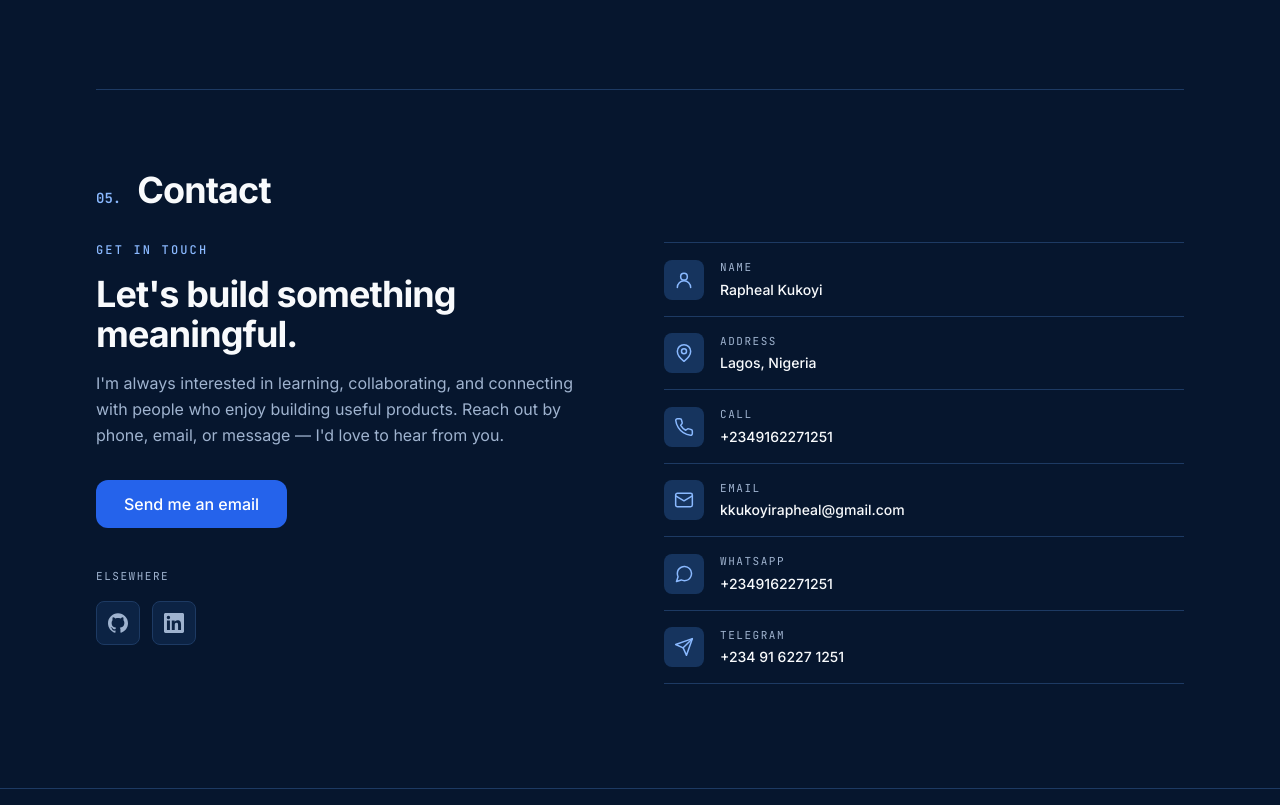
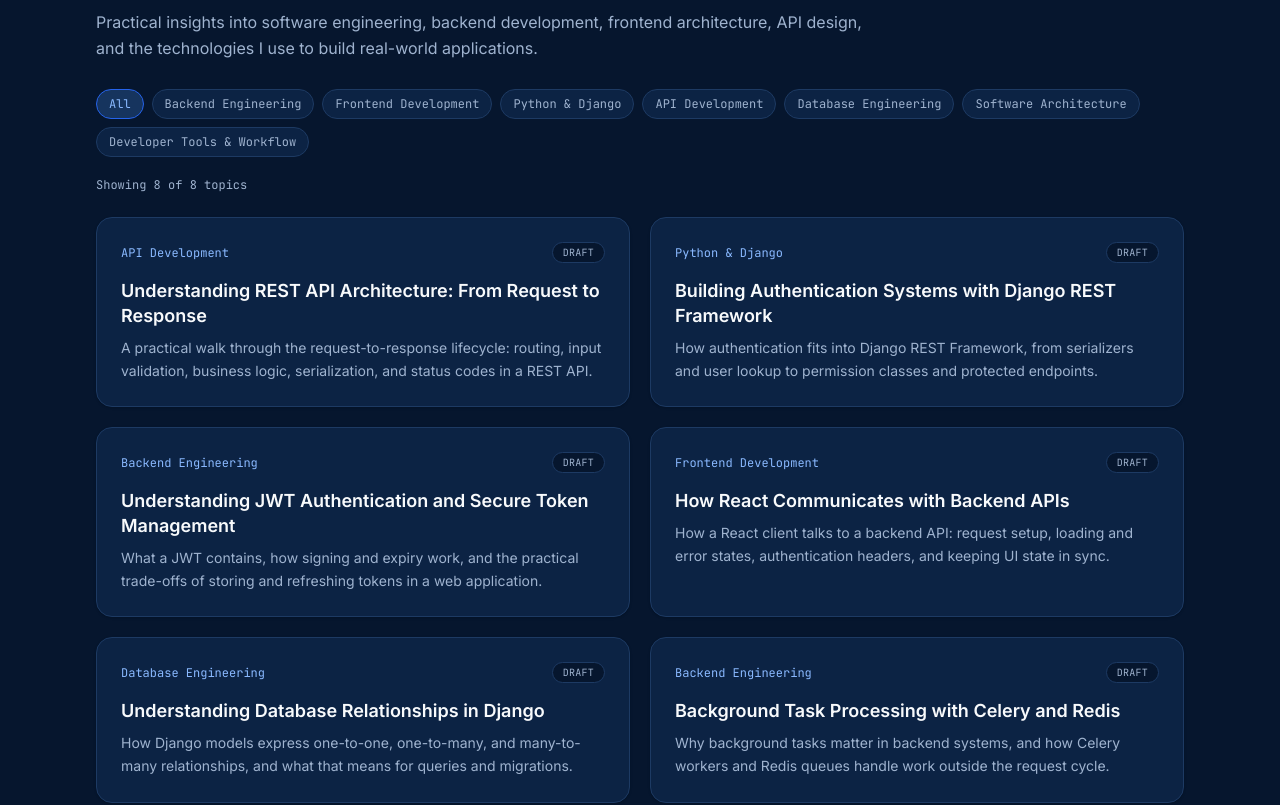
Before and after one commit to rapheal001-cpu/portfolio-react, a React (Vite) app: page / in a window 1280 px wide. Shown: the part 4020-4825 px from the top of the page. Built offline with nearby package versions, Linux system fonts and the light colour scheme.

Commit message:
Add technical writing and engineering insights section

```diff
--- a/src/components/Writing.jsx
+++ b/src/components/Writing.jsx
@@ -1,31 +1,103 @@
+import { useState } from 'react'
 import data from '../data'
 import Section from './Section'
 
 export default function Writing() {
+  const { writing } = data
+  const [activeCategory, setActiveCategory] = useState('All')
+
+  const articles =
+    activeCategory === 'All'
+      ? writing.articles
+      : writing.articles.filter((article) => article.category === activeCategory)
+
   return (
-    <Section id="writing" number="04" title="Writing">
-      <ul className="divide-y divide-border">
-        {data.writing.map((post, i) => (
-          <li key={i}>
-            <a
-              href={post.url}
-              target="_blank"
-              rel="noreferrer"
-              className="group flex flex-col gap-2 py-5 transition sm:flex-row sm:items-baseline sm:justify-between sm:gap-6"
+    <Section id="writing" number="04" title={writing.heading}>
+      <p className="max-w-3xl text-base leading-relaxed text-muted">
+        {writing.description}
+      </p>
+
+      <div
+        role="group"
+        aria-label="Filter articles by category"
+        className="mt-7 flex flex-wrap gap-2"
+      >
+        {['All', ...writing.categories].map((category) => {
+          const isActive = category === activeCategory
+          return (
+            <button
+              key={category}
+              type="button"
+              aria-pressed={isActive}
+              onClick={() => setActiveCategory(category)}
+              className={`rounded-full border px-3 py-1.5 font-mono text-xs transition ${
+                isActive
+                  ? 'border-accent bg-accent-soft text-accent-bright'
+                  : 'border-border bg-surface text-muted hover:border-accent hover:text-accent-bright'
+              }`}
             >
-              <div>
-                <h3 className="font-semibold text-ink transition group-hover:text-accent-bright">
-                  {post.title}
-                </h3>
-                <p className="mt-1 text-sm text-muted">{post.description}</p>
+              {category}
+            </button>
+          )
+        })}
+      </div>
+
+      <p className="mt-5 font-mono text-xs text-muted">
+        Showing {articles.length} of {writing.articles.length} topics
+      </p>
+
+      {articles.length > 0 ? (
+        <div className="mt-6 grid gap-5 md:grid-cols-2">
+          {articles.map((article) => (
+            <article
+              key={article.title}
+              className="flex flex-col rounded-2xl border border-border bg-surface p-6 shadow-sm"
+            >
+              <div className="flex flex-wrap items-center justify-between gap-3">
+                <span className="font-mono text-xs text-accent-bright">
+                  {article.category}
+                </span>
+                {article.status && (
+                  <span className="rounded-full border border-border bg-canvas px-2.5 py-0.5 font-mono text-[10px] uppercase tracking-wide text-muted">
+                    {article.status}
+                  </span>
+                )}
               </div>
-              <span className="shrink-0 font-mono text-xs text-accent-bright">
-                {post.date}
-              </span>
-            </a>
-          </li>
-        ))}
-      </ul>
+
+              <h3 className="mt-4 text-lg font-semibold leading-snug text-ink">
+                {article.title}
+              </h3>
+              <p className="mt-2 text-sm leading-relaxed text-muted">
+                {article.description}
+              </p>
+
+              {(article.readingTime || article.url) && (
+                <div className="mt-auto flex items-center justify-between gap-4 pt-6">
+                  {article.readingTime && (
+                    <span className="font-mono text-xs text-muted">
+                      {article.readingTime} min read
+                    </span>
+                  )}
+                  {article.url && (
+                    <a
+                      href={article.url}
+                      target="_blank"
+                      rel="noreferrer"
+                      className="font-mono text-xs text-accent-bright transition hover:text-ink"
+                    >
+                      Read Article <span aria-hidden="true">↗</span>
+                    </a>
+                  )}
+                </div>
+              )}
+            </article>
+          ))}
+        </div>
+      ) : (
+        <p className="mt-6 text-sm text-muted">
+          No topics in this category yet.
+        </p>
+      )}
     </Section>
   )
 }
--- a/src/data.js
+++ b/src/data.js
@@ -163,8 +163,82 @@ const data = {
     },
   ],
 
-  // No published articles or writing links have been provided yet.
-  writing: [],
+  // ---- Technical writing --------------------------------------
+  // Draft topics only. These are planned articles, not published work.
+  // Add `url` (and optionally `readingTime`) when an article is actually
+  // published — the "Read Article" link appears only when `url` is set.
+  writing: {
+    heading: 'Technical Writing & Engineering Insights',
+    description:
+      'Practical insights into software engineering, backend development, frontend architecture, API design, and the technologies I use to build real-world applications.',
+    categories: [
+      'Backend Engineering',
+      'Frontend Development',
+      'Python & Django',
+      'API Development',
+      'Database Engineering',
+      'Software Architecture',
+      'Developer Tools & Workflow',
+    ],
+    articles: [
+      {
+        title: 'Understanding REST API Architecture: From Request to Response',
+        category: 'API Development',
+        description:
+          'A practical walk through the request-to-response lifecycle: routing, input validation, business logic, serialization, and status codes in a REST API.',
+        status: 'Draft',
+      },
+      {
+        title: 'Building Authentication Systems with Django REST Framework',
+        category: 'Python & Django',
+        description:
+          'How authentication fits into Django REST Framework, from serializers and user lookup to permission classes and protected endpoints.',
+        status: 'Draft',
+      },
+      {
+        title: 'Understanding JWT Authentication and Secure Token Management',
+        category: 'Backend Engineering',
+        description:
+          'What a JWT contains, how signing and expiry work, and the practical trade-offs of storing and refreshing tokens in a web application.',
+        status: 'Draft',
+      },
+      {
+        title: 'How React Communicates with Backend APIs',
+        category: 'Frontend Development',
+        description:
+          'How a React client talks to a backend API: request setup, loading and error states, authentication headers, and keeping UI state in sync.',
+        status: 'Draft',
+      },
+      {
+        title: 'Understanding Database Relationships in Django',
+        category: 'Database Engineering',
+        description:
+          'How Django models express one-to-one, one-to-many, and many-to-many relationships, and what that means for queries and migrations.',
+        status: 'Draft',
+      },
+      {
+        title: 'Background Task Processing with Celery and Redis',
+        category: 'Backend Engineering',
+        description:
+          'Why background tasks matter in backend systems, and how Celery workers and Redis queues handle work outside the request cycle.',
+        status: 'Draft',
+      },
+      {
+        title: 'Building Scalable Backend Applications with Django',
+        category: 'Software Architecture',
+        description:
+          'Structuring Django applications for growth: separating concerns, managing dependencies, and keeping views and services maintainable.',
+        status: 'Draft',
+      },
+      {
+        title: 'Common Backend Development Mistakes and How to Avoid Them',
+        category: 'Developer Tools & Workflow',
+        description:
+          'Recurring backend development pitfalls — weak validation, unclear error handling, and untested edge cases — and the habits that avoid them.',
+        status: 'Draft',
+      },
+    ],
+  },
 
   // ---- Contact ------------------------------------------------
   contact: {
```
Also changed, not shown: 1 other file (tests, documents, lock files or other folders).
